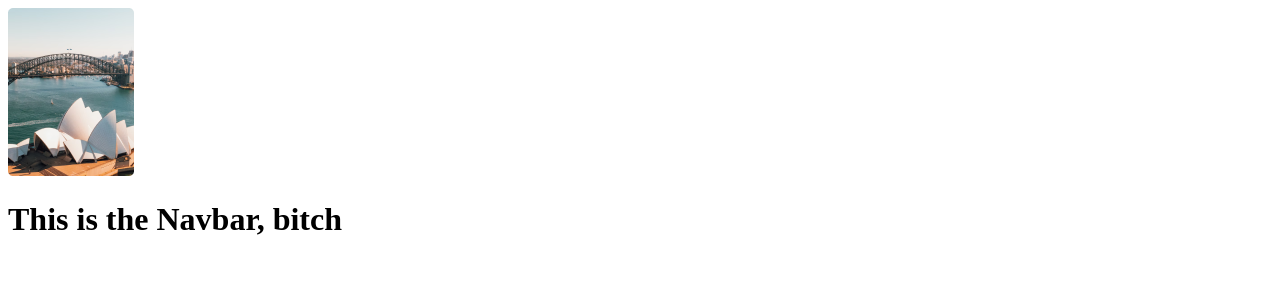
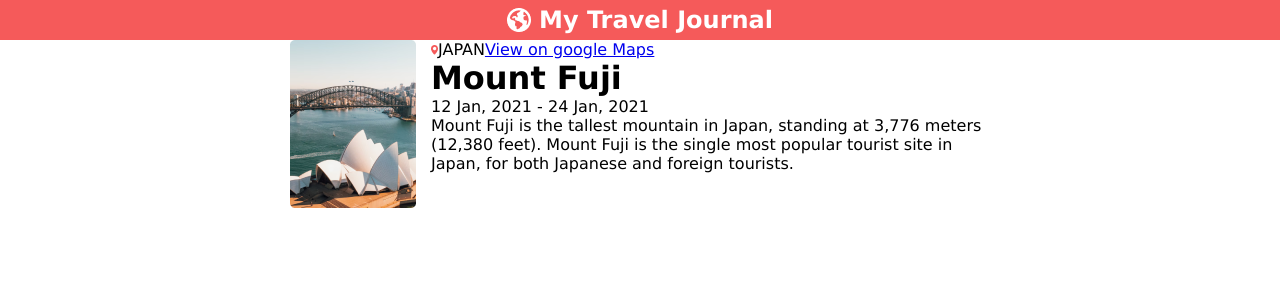
Before and after one commit to lawal-mj/Scrimba-stuff, a React (Create React App) app in the folder my-app/: page / in a window 1280 px wide. Shown: the top 300 px of the page. Built offline with nearby package versions, Linux system fonts and the light colour scheme.

Commit message:
Add basic file structure

```diff
--- a/my-app/public/index.html
+++ b/my-app/public/index.html
@@ -2,6 +2,7 @@
 <html lang="en">
   <head>
     <meta charset="utf-8" />
+    <link rel="stylesheet" href="%PUBLIC_URL%/styles.css" >
     <meta name="viewport" content="width=device-width, initial-scale=1" />
     <meta
       name="description"
--- /dev/null
+++ b/my-app/public/styles.css
@@ -0,0 +1,30 @@
+* {
+    margin: 0;
+    padding: 0;
+    box-sizing: border-box;
+    font-family: 'Lucida Sans', 'Lucida Sans Regular', 'Lucida Grande', 'Lucida Sans Unicode', Geneva, Verdana, sans-serif;
+}
+
+nav {
+    background-color: #F55A5A;
+    text-align: center;
+    display: flex;
+    align-items: center;
+    justify-content: center;
+    column-gap: 8px;
+    height: 40px;
+    padding: 6px;
+}
+
+nav>h1 {
+    color: white;
+    height: 100%;
+}
+
+.card {
+    display: flex;
+    gap: 15px;
+    max-width: 700px;
+    margin-left: auto;
+    margin-right: auto;
+}
--- a/my-app/src/App.js
+++ b/my-app/src/App.js
@@ -1,8 +1,12 @@
 import Navbar from "./components/Navbar"
+import Card from "./components/Card"
 
 function App(){
   return(
+    <>
       <Navbar />
+      <Card />
+    </>
     )
 }
 
--- /dev/null
+++ b/my-app/src/components/Card.js
@@ -0,0 +1,32 @@
+function Card () {
+    return (
+        <div className="card">
+            <div className="card--image">
+                <img src="./images/a1.png" alt="a1.png" />
+            </div>
+
+            <div className="card--body">
+                <p>
+                    <span>
+                        <img src="./images/icons/location.png" alt="" />
+                    </span>
+                    <span>
+                        JAPAN
+                    </span>
+                    <span>
+                        <a href="www.google.com">View on google Maps</a>
+                    </span>
+                </p>
+                <h1>Mount Fuji</h1>
+                <p>12 Jan, 2021 - 24 Jan, 2021</p>
+                <p>
+                Mount Fuji is the tallest mountain in Japan, standing at 3,776 meters (12,380 feet). Mount Fuji is the single most popular tourist site in Japan, for both Japanese and foreign tourists.
+                </p>
+
+            </div>
+        </div>
+
+    )
+}
+
+export default Card;
--- a/my-app/src/components/Navbar.js
+++ b/my-app/src/components/Navbar.js
@@ -1,12 +1,10 @@
-// import myimage from "../images/a1.png";
-
 function Navbar() {
   return (
-    <div className="navbar">
-      <img src="./images/a1.png" alt="" />
-      <h1>This is the Navbar, bitch</h1>
-    </div>
+     <nav>
+        <img src="./images/icons/globe.png" alt="Globe" />
+        <h1>My Travel Journal</h1>
+     </nav>
   )
+
 }
-
 export default Navbar;
```
Also changed, not shown: my-app/public/images/icons/globe.png (added), my-app/public/images/icons/location.png (added).
